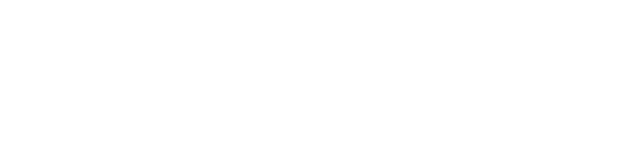
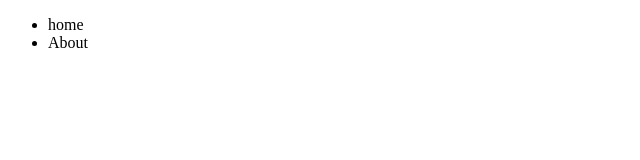
Before and after one commit to taha-hussainalash/bootcamp-merges, a plain HTML site: page index.html in a window 1280 px wide. Shown: the full height of the page, 0-640 px from the left. Drawn offline with Linux system fonts and the light colour scheme.

Commit message:
navbar created

```diff
--- a/index.html
+++ b/index.html
@@ -5,6 +5,14 @@
 
     </head>
      <body>
+         <header>
+            <nav>
+                <ul>
+                    <li>home</li>
+                    <li>About</li>
+                </ul>
+            </nav>
+         </header>
 
 
     </body>
```
